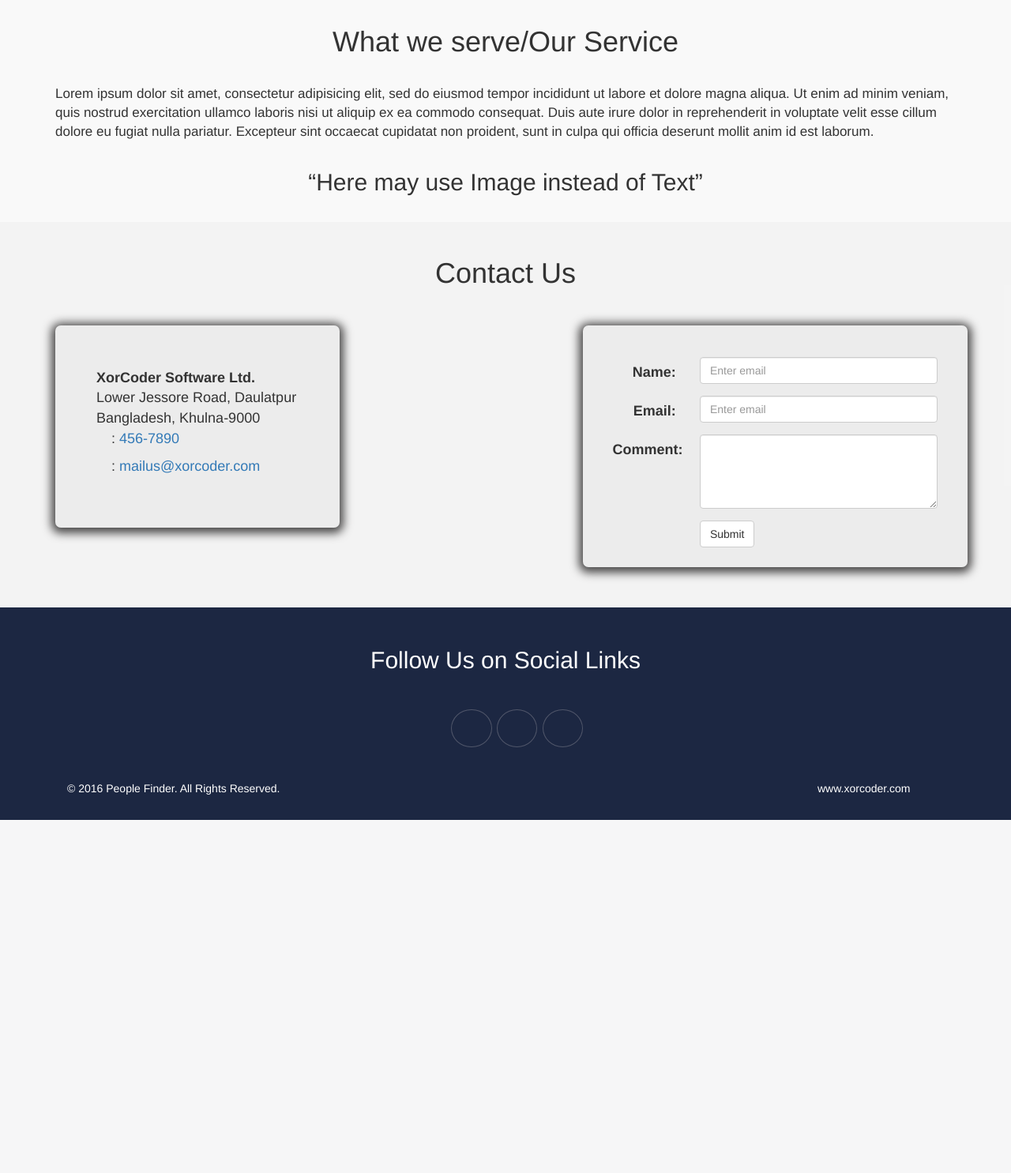
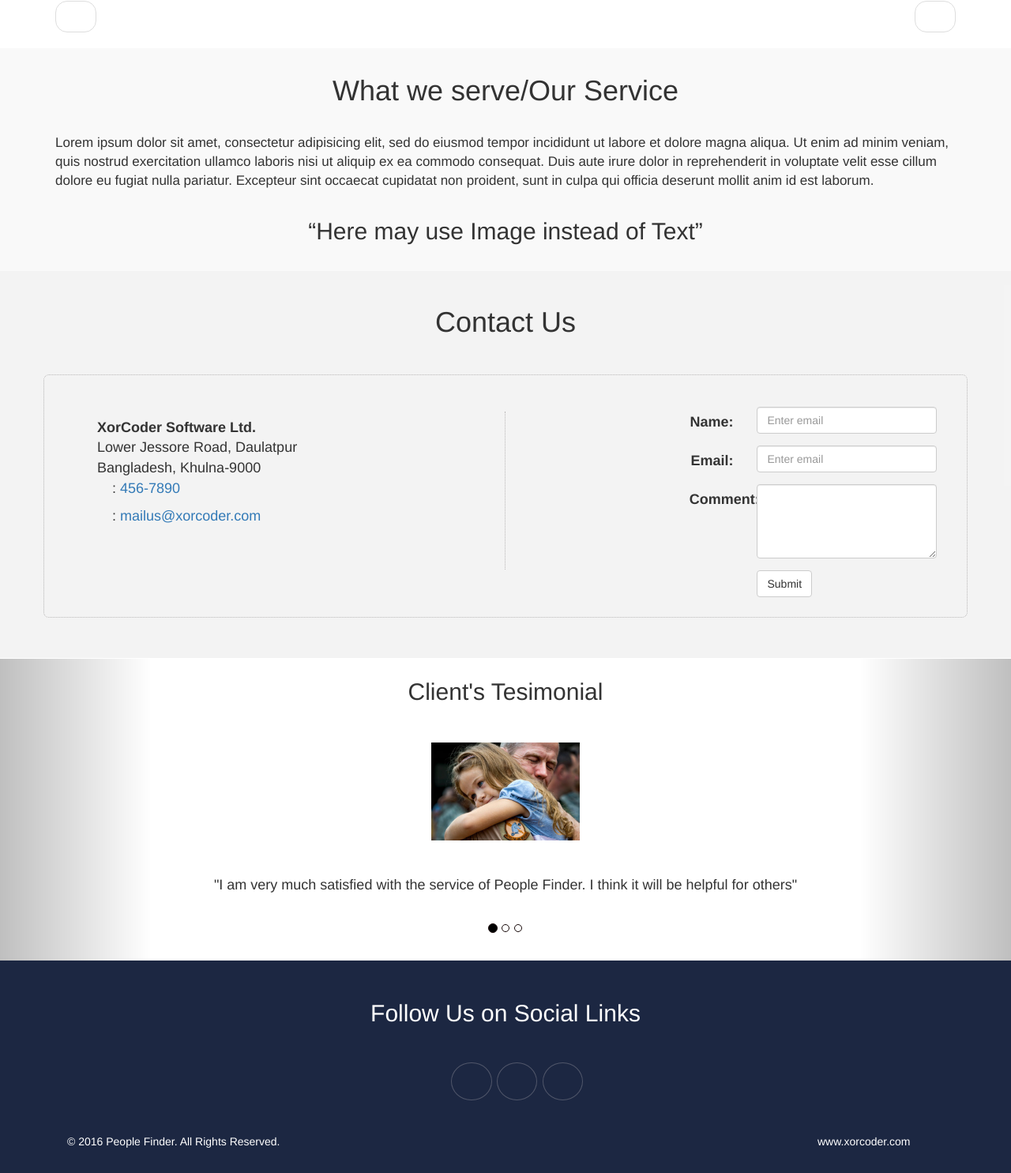
Before and after one commit to ShafiqIslam/PeopleFinder, a CakePHP app: the page made by app/View/Layouts/public.ctp in a window 1280 px wide. Shown: the part 1164-2649 px from the top of the page at 79% size. Before the commit the page ends 2202 px from the top, so only its background shows below. Run offline with PHP 8.4 and a stand-in for CakePHP, Linux system fonts and the light colour scheme; the template is opened without the code that fills it, so the values that code supplies are empty; some libraries are stand-ins or nearby versions; some web fonts are replaced.

Commit message:
design updated

```diff
--- a/app/View/Layouts/public.ctp
+++ b/app/View/Layouts/public.ctp
@@ -36,7 +36,7 @@
                         </div>
                         <div class="col-sm-9 col-sm-offset-1">
                             <ul class="nav navbar-nav">
-                                <li class="active"><a href="index.html">Home</a></li>
+                                <li class="active"><a href="home">Home</a></li>
                                 <li><a href="search.html">Search</a></li>
                                 <li><a href="report.html">Report</a></li>
                                 <li><a href="signup.html" class="btn btn-primary">Sign up</a></li>
@@ -51,31 +51,31 @@
             <div id="myModal" class="modal fade" role="dialog">
                 <div class="modal-dialog">
                     <!-- Modal content-->
-                    <div class="modal-content">
+                    <div class="modal-content col-sm-8">
                         <div class="modal-header">
                             <button type="button" class="close" data-dismiss="modal">&times;</button>
-                            <h4 class="modal-title">Login</h4>
+                            <h3 class="modal-title">Login</h3>
                         </div>
                         <!--Modal Body Start-->
                         <div class="modal-body">
                             <form class="form-horizontal">
                                 <div class="form-group">
-                                    <label for="" class="col-sm-3 control-label">User Name/Mail</label>
+                                    <label for="" class="col-sm-4 control-label">User Name</label>
                                     <div class="col-sm-8">
                                         <input type="text" class="form-control" id="" placeholder="First Name">
                                     </div>
                                 </div>
 
                                 <div class="form-group">
-                                    <label for="" class="col-sm-3 control-label">Passward</label>
+                                    <label for="" class="col-sm-4 control-label">Passward</label>
                                     <div class="col-sm-8">
                                         <input type="password" class="form-control" id="inputPassword3" placeholder="passward">
                                     </div>
                                 </div>
 
                                 <div class="form-group">
-                                    <div class="col-sm-offset-3 col-sm-10">
-                                        <button type="submit" class="btn btn-default">Sign in</button>
+                                    <div class="col-sm-offset-4 col-sm-8">
+                                        <button type="submit" class="btn btn-default">Login</button>
                                     </div>
                                 </div>
                             </form>
@@ -286,7 +286,7 @@
         <div class="container-fluid contact_wrapper">
             <div class="container">
                 <h1>Contact Us</h1>
-                <div class="row">
+                <div class="row contact_body">
                     <div class="col-sm-4 contact_address slideanim slide">
                         <address>
                             <strong style="font-size:18px;">XorCoder Software Ltd.</strong><br>
@@ -296,7 +296,8 @@
                             <p><span><i class="fa fa-envelope-o"></i></span> : <a href="mailto:#">mailus@xorcoder.com</a></p>
                         </address>
                     </div>
-                    <div class="col-sm-offset-3 col-sm-5 Contact_mail slideanim slide">
+                    <div class="col-sm-2 vdivide"></div>
+                    <div class="col-sm-offset-2 col-sm-4 Contact_mail slideanim slide">
                         <form class="form-horizontal" role="form">
                             <div class="form-group">
                                 <label class="control-label col-sm-3" for="email">Name:</label>
@@ -326,6 +327,70 @@
                 </div>
             </div>
         </div>
+        <!--Carousel-->
+        <!--<div class="container-fluid slider_wrapper">-->
+
+            <div id="myCarousel" class="carousel slide text-center" data-ride="carousel">
+
+                <!-- Indicators -->
+                <ol class="carousel-indicators">
+                    <li data-target="#myCarousel" data-slide-to="0" class="active"></li>
+                    <li data-target="#myCarousel" data-slide-to="1"></li>
+                    <li data-target="#myCarousel" data-slide-to="2"></li>
+                </ol>
+                    <h2>Client's Tesimonial</h2>
+
+                <!-- Wrapper for slides -->
+                    <div class="carousel-inner" role="listbox">
+                        <div class="item active">
+                            <div class="row">
+                                <div class="col-sm-offset-5 col-sm-2">
+                                    <img src="img/01.jpg" class="img-responsive" alt="New York">
+                                </div>
+                            </div>
+                            <div class="row">
+                                <div class="col-sm-offset-2 col-sm-8">
+                                    <h4>"I am very much satisfied with the service of People Finder. I think it will be helpful for others"</h4>
+                                </div>
+                            </div>
+                        </div>
+                        <div class="item">
+                            <div class="row">
+                                <div class="col-sm-offset-5 col-sm-2">
+                                    <img src="img/01.jpg" class="img-responsive" alt="New York">
+                                </div>
+                            </div>
+                            <div class="row">
+                                <div class="col-sm-offset-2 col-sm-8">
+                                    <h4>"I am very much satisfied with the service of People Finder. I think it will be helpful for others"</h4>
+                                </div>
+                            </div>
+                        </div>
+                        <div class="item">
+                            <div class="row">
+                                <div class="col-sm-offset-5 col-sm-2">
+                                    <img src="img/01.jpg" class="img-responsive" alt="New York">
+                                </div>
+                            </div>
+                            <div class="row">
+                                <div class="col-sm-offset-2 col-sm-8">
+                                    <h4>"I am very much satisfied with the service of People Finder. I think it will be helpful for others"</h4>
+                                </div>
+                            </div>
+                        </div>
+                    </div>
+
+                <!-- Left and right controls -->
+                <a class="left carousel-control" href="#myCarousel" role="button" data-slide="prev">
+                    <span class="glyphicon glyphicon-chevron-left" aria-hidden="true"></span>
+                    <span class="sr-only">Previous</span>
+                </a>
+                <a class="right carousel-control" href="#myCarousel" role="button" data-slide="next">
+                    <span class="glyphicon glyphicon-chevron-right" aria-hidden="true"></span>
+                    <span class="sr-only">Next</span>
+                </a>
+            </div>
+        <!--</div>-->
 
 
         <!--footer section-->
--- a/app/webroot/css/custom.css
+++ b/app/webroot/css/custom.css
@@ -60,25 +60,27 @@
 /*-------Modal class-----------*/
 .modal{
 	margin-top: 7%;
-    margin-left: -17%;
+}
+.modal h3{
+	text-align: center;
 }
 
 
 /*-----------------------Container Section CSS---------------------------*/
+/*-------------Banner Section--------------*/
+.banner_wrapper{
+	background-image: url(../img/banner.png);
+	background-repeat: no-repeat;
+	background-size: cover;
+	height: 562px;
+	margin-top: 5.96%;
+}
 
-.banner_wrapper{
-	//height: 300px;
-	//background: -webkit-radial-gradient(farthest-corner at 49% 290%,#F6F6F7,#CED2CE,#E8E8E2,#A5A2A2); /* Safari 5.1 to 6.0 */
-    //background: -o-radial-gradient(farthest-corner at 49% 290%,#F6F6F7,#CED2CE,#E8E8E2,#A5A2A2); /* For Opera 11.6 to 12.0 */
-    //background: -moz-radial-gradient(farthest-corner at 49% 290%,#F6F6F7,#CED2CE,#E8E8E2,#A5A2A2); /* For Firefox 3.6 to 15 */
-    //background: linear-gradient(90deg,#252567,#CED2CE,#252567); /* Standard syntax (must be last) */
-    background-color: #80BB7F;
-}
 .search_pill{
 	color:#fff;
 	background-color: rgba(218, 216, 216, 0.34);
 	border-radius: 7px;
-	margin-top: 20px;
+	margin-top: 5%;
     margin-bottom: 20px;
     height: 430px;
 }
@@ -122,14 +124,7 @@
 	text-align: right;
 }
 
-/*-------------Banner Section--------------*/
-.banner_wrapper{
-	background-image: url(../img/banner.png);
-	background-repeat: no-repeat;
-	background-size: cover;
-	height: 500px;
-	margin-top: 5.96%;
-}
+
 
 /*---------------Result Section---------*/
 .result_wrapper{
@@ -179,20 +174,51 @@
     margin-bottom: 4%;
 }
 .contact_wrapper address{
-	background-color: rgba(177, 175, 175, 0.1);
     padding: 54px 52px;
-    border-radius: 7px;
-    box-shadow: 0px 2px 12px 5px #4A4949;
     font-size: 18px;
 }
 .contact_wrapper .Contact_mail{
-	background-color: rgba(177, 175, 175, 0.1);
     padding: 40px 38px 10px 38px;
-    border-radius: 7px;
-    box-shadow: 0px 2px 12px 5px #4A4949;
     font-size: 18px;
 }
+.contact_body{
+	    border: 1px dotted rgba(95, 91, 91, 0.39);
+	    border-radius: 7px;
+}
+.border_address{
+	border-right: 1px solid;
+	width: 100px;
+}
+.vdivide{
+	border-right: 1px dotted rgba(95, 91, 91, 0.39);
+    height: 200px;
+    margin-top: 4%;
+}
 
+
+/*------------Carousel----------*/
+.carousel{
+	margin-top: -1.5%;
+}
+.carousel  h2{
+	padding-top: 2%;
+}
+.carousel-inner img{
+	margin-left: auto;
+	margin-right: auto;
+	margin-top: 20%;
+	margin-bottom: 20%;
+}
+.carousel-inner h4{
+	margin-bottom: 10%;
+}
+.carousel-indicators .active{
+	background-color: black;
+}
+
+.carousel-indicators li{
+	border: 1px solid #150606;
+}
 
 
 /*---------------------Social link----------------*/
```
